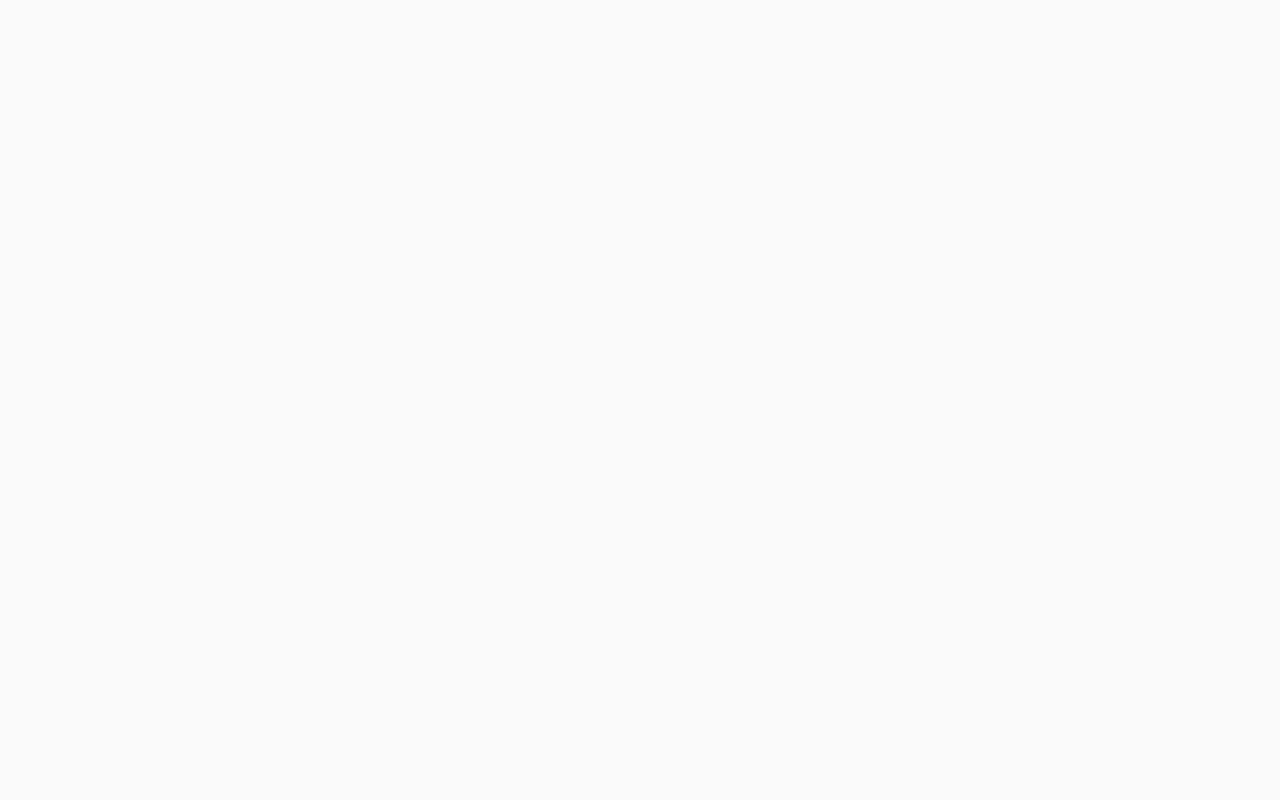
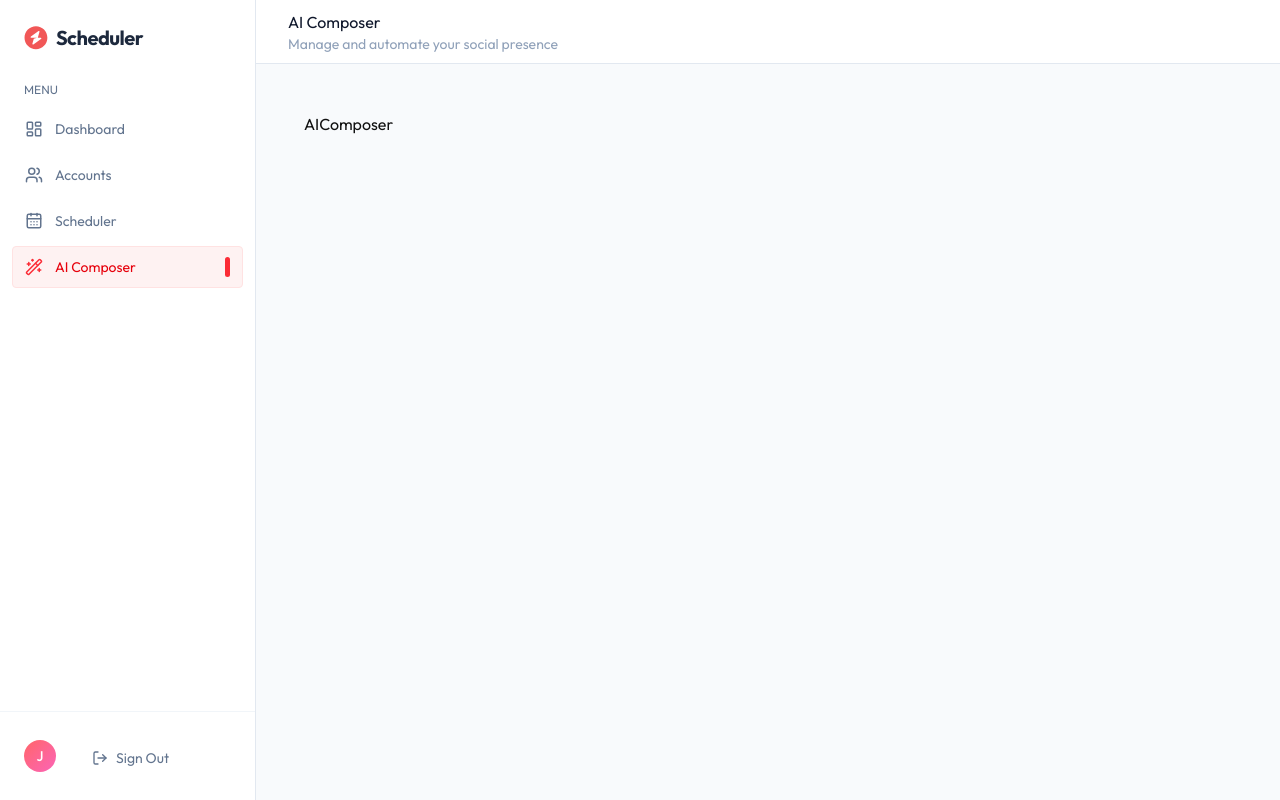
Before and after one commit to Ronak-star/social-scheduler, a React (Vite) app in the folder client/: page /ai-composer in a window 1280 px wide. Before the commit this address had no page. Built offline with nearby package versions, Linux system fonts and the light colour scheme.

Commit message:
sidebar completed

```diff
--- a/client/src/App.tsx
+++ b/client/src/App.tsx
@@ -1,14 +1,24 @@
 import { Route, Routes } from "react-router-dom";
 import Home from "./pages/Home";
 import Login from "./pages/Login";
+import Layout from "./components/Layout"; // Correct Import
+import Dashboard from "./pages/Dashboard";
+import Accounts from "./pages/Accounts";
+import Scheduler from "./pages/Scheduler";
+import AIComposer from "./pages/AIComposer";
 
 export default function App() {
   return (
-        <>
     <Routes>
       <Route path="/" element={<Home />} />
       <Route path="/login" element={<Login />} />
+
+      <Route element={<Layout />}>
+        <Route path="/dashboard" element={<Dashboard />} />
+        <Route path="/accounts" element={<Accounts />} />
+        <Route path="/schedule" element={<Scheduler />} />
+        <Route path="/ai-composer" element={<AIComposer />} />
+      </Route>
     </Routes>
-        </>
   );
 }
--- /dev/null
+++ b/client/src/components/Layout.tsx
@@ -0,0 +1,54 @@
+import  { useState } from "react";
+import { Outlet, useLocation } from "react-router-dom";
+import Sidebar from "./Sidebar";
+import { MenuIcon } from "lucide-react";
+
+const pageTitles: Record<string, string> = {
+  "/dashboard": "Dashboard",
+  "/accounts": "Social Accounts",
+  "/schedule":"Post Scheduler",
+  "/ai-composer": "AI Composer",
+}
+const Layout = () => {
+  const location = useLocation()
+  const title = pageTitles[location.pathname] || "SocialAI";
+  const [isMobileMenuOpen, setIsMobileMenuOpen] = useState(false);
+
+  return (
+    <div className="flex h-screen bg-slate-50">
+      {/* Mobile Overlay */}
+      {isMobileMenuOpen && (
+        <div
+          className="fixed inset-0 z-40 bg-slate-900/50 md:hidden"
+          onClick={() => setIsMobileMenuOpen(false)}
+        />
+      )}
+
+      {/* Sidebar */}
+      <Sidebar
+        isOpen={isMobileMenuOpen}
+        setIsOpen={setIsMobileMenuOpen}
+      />
+<div className="flex-1 flex flex-col overflow-hidden">
+  {/* Top Bar */}
+
+  <header className="h-16 bg-white border-b border-slate-200 flex items-center px-4 md:px-8 gap-4">
+
+<button className="md:hidden p-2 -ml-2 text-slate-500" onClick={()=>setIsMobileMenuOpen(true)}>
+  <MenuIcon className="size-6"/>
+</button>
+<div>
+  <h1 className="text-slate-900">{title}</h1>
+  <p className="text-sm text-slate-400 hidden sm:block"> Manage and automate your social presence</p>
+</div>
+  </header>
+  <main className="flex-1 overflow-auto p-4 sm:p-6 md:p-8 xl:p-12">
+    <Outlet/>
+  </main>
+
+</div>
+</div>
+  );
+};
+
+export default Layout;
--- /dev/null
+++ b/client/src/components/Sidebar.tsx
@@ -0,0 +1,120 @@
+import { LayoutDashboardIcon, UsersIcon, CalendarDaysIcon, Wand2Icon, LogOutIcon } from "lucide-react";
+
+import { Link, NavLink, useLocation } from "react-router-dom";
+
+const Sidebar = ({
+  isOpen,
+  setIsOpen,
+}: {
+  isOpen: boolean;
+  setIsOpen: (val: boolean) => void;
+}) => {
+
+  const{logout, user} = {
+    logout: ()=>{
+      window.location.href = "/";
+    },
+    user: {name: "John Doe", email: "johndoe@exmple.com"}
+  }
+
+  const location = useLocation();
+
+  const navItems = [
+    { name: "Dashboard", icon: LayoutDashboardIcon, path: "/dashboard" },
+    { name: "Accounts", icon: UsersIcon, path: "/accounts" },
+    { name: "Scheduler", icon: CalendarDaysIcon, path: "/schedule" },
+    {name: "AI Composer", icon: Wand2Icon, path: "/ai-composer"},
+  ];
+
+
+
+  return (
+    <div
+      className={`fixed inset-y-0 left-0 z-50 w-64 bg-white border-r border-slate-200
+      flex flex-col h-full transform transition-transform duration-200 ease-in-out
+      md:relative md:translate-x-0 ${
+        isOpen ? "translate-x-0" : "-translate-x-full"
+      }`}
+    >
+      {/* Logo */}
+      <div className="p-6 pb-4">
+        <div className="text-xl font-bold tracking-tight text-slate-800 flex items-center gap-2">
+          <img src="/logo.svg" alt="logo" className="size-6" />
+          <span>Scheduler</span>
+        </div>
+      </div>
+
+
+{/* Nav section label */}
+<div className="px-6 py-2">
+  <span className="text-xs text-slate-500 uppercase trackig-wider">Menu</span>
+</div>
+
+{/*Nav links */}
+
+<nav className="flex-1 px-3 space-y-1">
+  {navItems.map((item)=>{
+    const isActive = location.pathname === item.path;
+
+    return(
+     <NavLink
+  key={item.name}
+  to={item.path}
+  end={item.path === "/dashboard"}
+  onClick={() => setIsOpen(false)}
+
+className={`flex items-center gap-3 px-3 py-2.5 rounded text-sm
+transition-all duration-150 border ${
+  isActive
+    ? "bg-red-50 text-red-600 border-red-100"
+    : "text-slate-500 hover:bg-slate-50 border-transparent hover:text-slate-700"
+}`}
+
+>
+  {({ isActive }) => (
+    <>
+      <item.icon
+        className={`size-4.5 shrink-0 ${
+          isActive ? "text-red-500" : "text-slate-500"
+        }`}
+      />
+
+      {item.name}
+
+      {isActive && (
+        <span className="ml-auto w-[5px] h-5 rounded-full bg-red-500" />
+      )}
+    </>
+  )}
+</NavLink>
+    )
+ } )}
+</nav>
+    {/*User footer */}
+{/* User footer */}
+<div className="p-4 border-t border-slate-100">
+  <div className="flex items-center gap-3 p-2 rounded-xl hover:bg-slate-50 transition-colors">
+    <div className='size-8 rounded-full bg-linear-to-br from-red-400 to-pink-400 flex items-center justify-center text-white text-sm font-medium shrink-0'>
+      {user?.name?.charAt(0).toUpperCase() || "U"}
+    </div>
+    <div className="flex-1 min-w-0">
+      <div className="text-sm text-slate-800 truncate">{user?.name}</div>
+      <div className="text-sm text-slate-400 truncate">{user?.email}</div>
+    </div>
+
+<button onClick={logout} className="mt-1 flex items-center gap-2 px-3 py-2 w-full rounded text-sm text-slate-500 hover:bg-red-50 hover:text-red-500 transition-all duration-150">
+  <LogOutIcon className="size-4" />
+  Sign Out
+</button>
+
+
+  </div>
+</div>
+
+
+
+    </div>
+  );
+};
+
+export default Sidebar;
--- /dev/null
+++ b/client/src/pages/AIComposer.tsx
@@ -0,0 +1,12 @@
+import React from 'react'
+
+const AIComposer = () => {
+  return (
+    <div>
+      AIComposer
+
+    </div>
+  )
+}
+
+export default AIComposer
--- /dev/null
+++ b/client/src/pages/Accounts.tsx
@@ -0,0 +1,11 @@
+import React from 'react'
+
+const Accounts = () => {
+  return (
+    <div>
+      Accounts
+    </div>
+  )
+}
+
+export default Accounts
--- /dev/null
+++ b/client/src/pages/Dashboard.tsx
@@ -0,0 +1,11 @@
+import React from 'react'
+
+const Dashboard = () => {
+  return (
+    <div>
+      Dashboard
+    </div>
+  )
+}
+
+export default Dashboard
--- /dev/null
+++ b/client/src/pages/Scheduler.tsx
@@ -0,0 +1,11 @@
+import React from 'react'
+
+const Scheduler = () => {
+  return (
+    <div>
+      Scheduler
+    </div>
+  )
+}
+
+export default Scheduler
```
Lines whose indentation alone changed are shown as unchanged.
